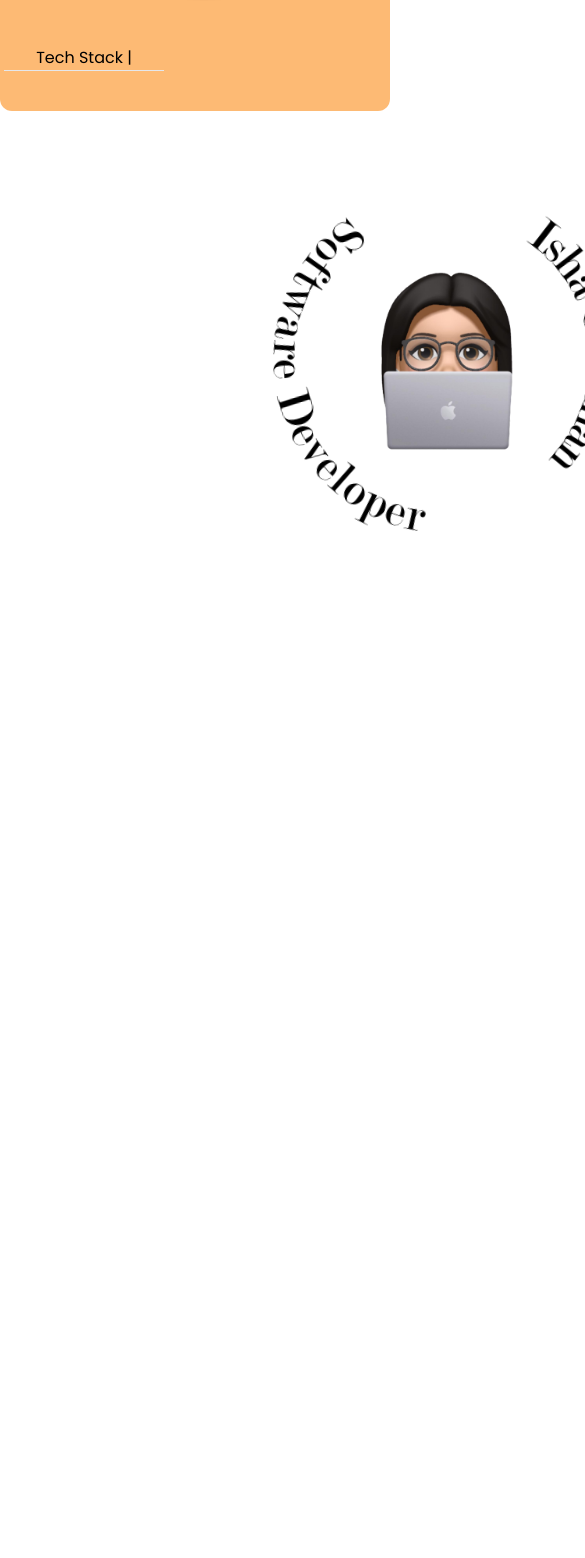
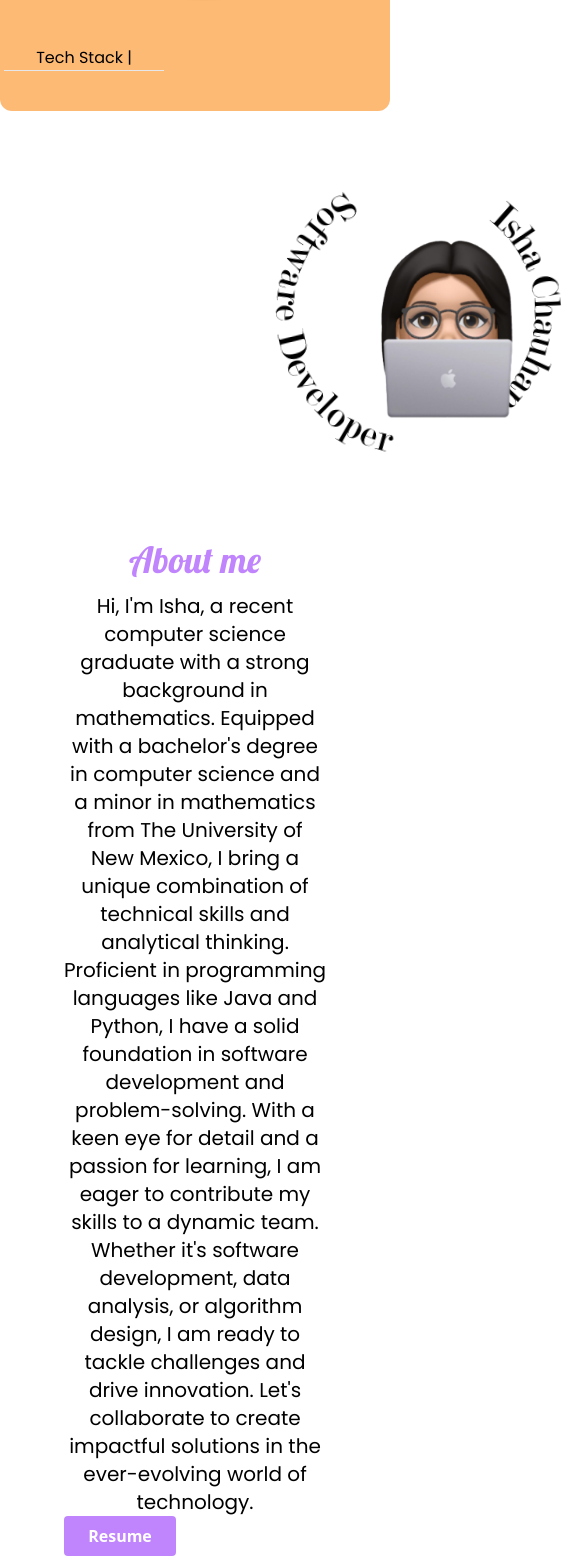
Before and after one commit to izha135/pwebs, a React (Create React App) app: page / in a window 390 px wide. Shown: the part 1110-2668 px from the top of the page, 585 px wide, since content can reach past the window. Before the commit the page ends 1657 px from the top, so only its background shows below. Built offline with nearby package versions, Linux system fonts and the light colour scheme.

Commit message:
added resume button and centered about page

```diff
--- a/src/components/About-Me.jsx
+++ b/src/components/About-Me.jsx
@@ -4,23 +4,23 @@ import mylogo from "../mylogo.svg"
 
 export default function About() {
   return (
-   <section className=' grid grid-cols-2  w-[109rem] px-[4rem]'>
+   <section className=' grid xl-s:grid-cols-2 md-s:grid-cols-1  px-[4rem] py-[4rem]'>
    <div className="  ">
-    <img className= " absolute w-[14rem] ml-[17rem] mt-[6rem]  mt-35 -z-10" src={imgas} alt="" />
+    <img className= " absolute w-[14rem] ml-[17rem] xl-s:mt-[5rem] md-s:mt-6" src={imgas} alt="" />
       <span className=' '><img className='
-       absolute w-[20rem] ml-[14rem] mt-[5rem] z-12 animate-spin' src={mylogo} alt="" /></span>
+       relative w-[20rem] ml-[14rem] xl-s:mt-[5rem] md-s:mt-[2rem] -z-10 animate-spin' src={mylogo} alt="" /></span>
    </div>
-   <div className="-gap[]">
+   <div className="flex-1">
    <h1 className='mt-[5rem] mb-3 text-4xl font-lobster-one text-purple-400 '>About me</h1>
-   <p className='text-left font-poppins text-xl '>Hi, I'm Isha, a recent computer science graduate with a strong background in mathematics. Equipped with a bachelor's degree in computer science and a minor in mathematics from The University of New Mexico, I bring a unique combination of technical skills and analytical thinking. Proficient in programming languages like Java and Python, I have a solid foundation in software development and problem-solving. With a keen eye for detail and a passion for learning, I am eager to contribute my skills to a dynamic team. Whether it's software development, data analysis, or algorithm design, I am ready to tackle challenges and drive innovation. Let's collaborate to create impactful solutions in the ever-evolving world of technology.
+   <p className='xl-s:text-left md-s:text-center  font-poppins text-xl '>Hi, I'm Isha, a recent computer science graduate with a strong background in mathematics. Equipped with a bachelor's degree in computer science and a minor in mathematics from The University of New Mexico, I bring a unique combination of technical skills and analytical thinking. Proficient in programming languages like Java and Python, I have a solid foundation in software development and problem-solving. With a keen eye for detail and a passion for learning, I am eager to contribute my skills to a dynamic team. Whether it's software development, data analysis, or algorithm design, I am ready to tackle challenges and drive innovation. Let's collaborate to create impactful solutions in the ever-evolving world of technology.
 
 
 
 
 </p></div>
-<div>
-  <h1></h1>
-</div>
+<button className='bg-purple-400 w-[7rem] xl-s:ml-[49rem] xl-s:mt-10 md-s:ml-[18rem] md-s:mt-5 hover:bg-purple-600 text-white font-bold py-2 px-4 rounded'>
+  <h1>Resume</h1>
+</button>
    </section>
   )
 }
--- a/src/components/Hero.jsx
+++ b/src/components/Hero.jsx
@@ -11,11 +11,11 @@ import linkedin from "../LinkedIN.svg";
 
 export default function Hero() {
   return (
-    <section className="xl-s:ml-[6rem] md-s:ml-[2rem] md-s:mr-[2rem] md-s:mt-[3rem]">
+    <section className="xl-s:ml-[6rem] md-s:ml-[2rem] md-s:mr-[2rem] md-s:mt-[3rem] md-s:object-center">
       <div className="grid xl-s:grid-cols-2 md-s:grid-cols-1 rounded-xl bg-orange-300 xl-s:px-[3rem]  flex-col-reverse lg-s:flex-row items-center xl-s:mr-[12rem] sm-s:mt-0 gap-12 mt:5 lg-s:mt-10 lg-s:ml-16 ">
 
         <div className="flex flex-col w-full gap-0 leading-3 items-center lg:items-start">
-          <h1 className="text-purple-500 inline-block font-lobster-one xl-s:ml-[1.8rem] drop-shadow-md mt-0 mr-auto px-12 sm-s:mt-10 sm-s:ml-16 text-7xl sm:text-6xl lg:text-left  mb-0">
+          <h1 className="text-purple-500 inline-block font-lobster-one xl-s:ml-[1.8rem] md-s:ml-[6rem] drop-shadow-md mt-0 mr-auto px-12 sm-s:mt-10 sm-s:ml-16 text-7xl sm:text-6xl lg:text-left  mb-0">
             Hi, nice to meet you 👋
           </h1>
           <br />
```
